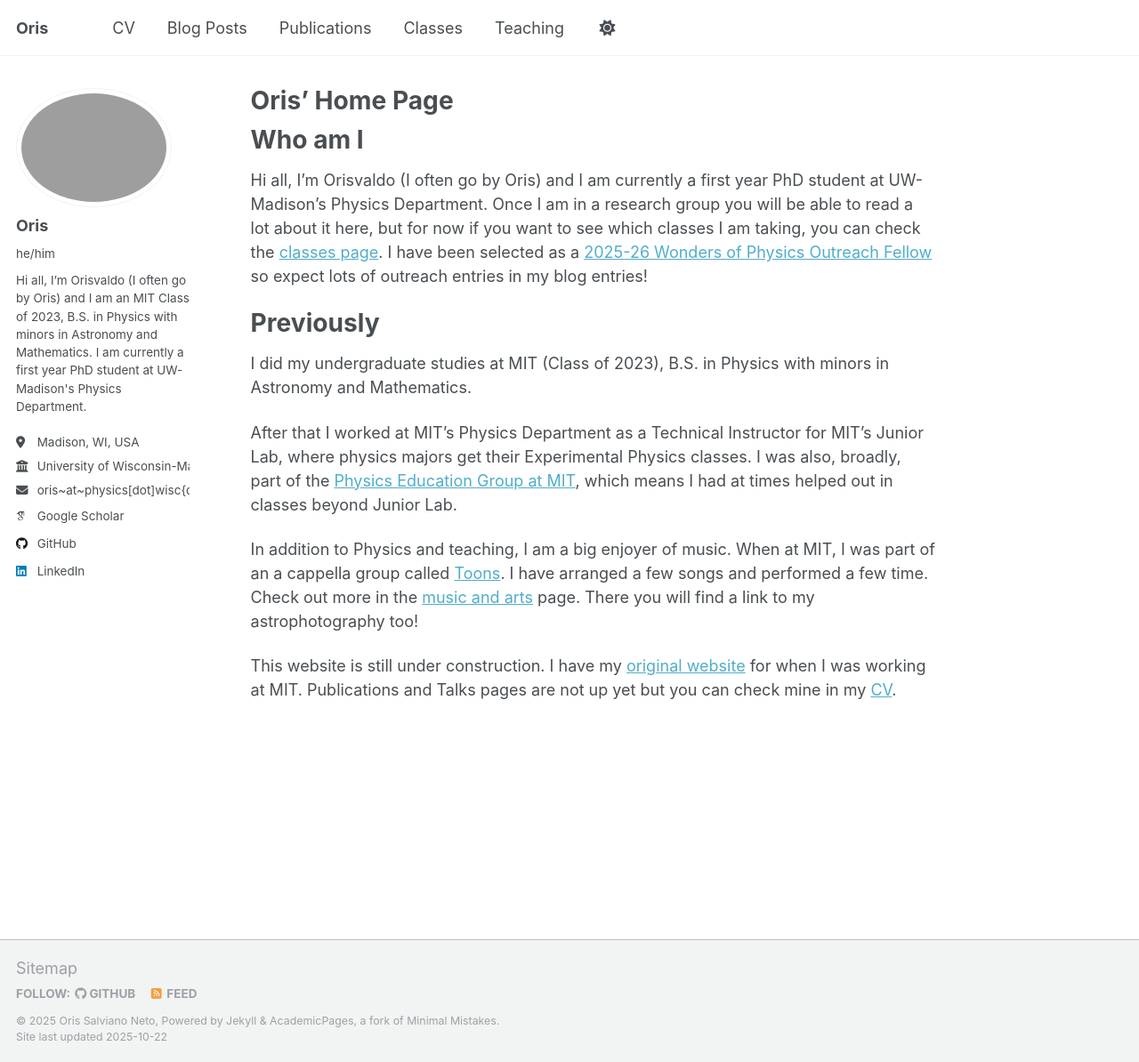
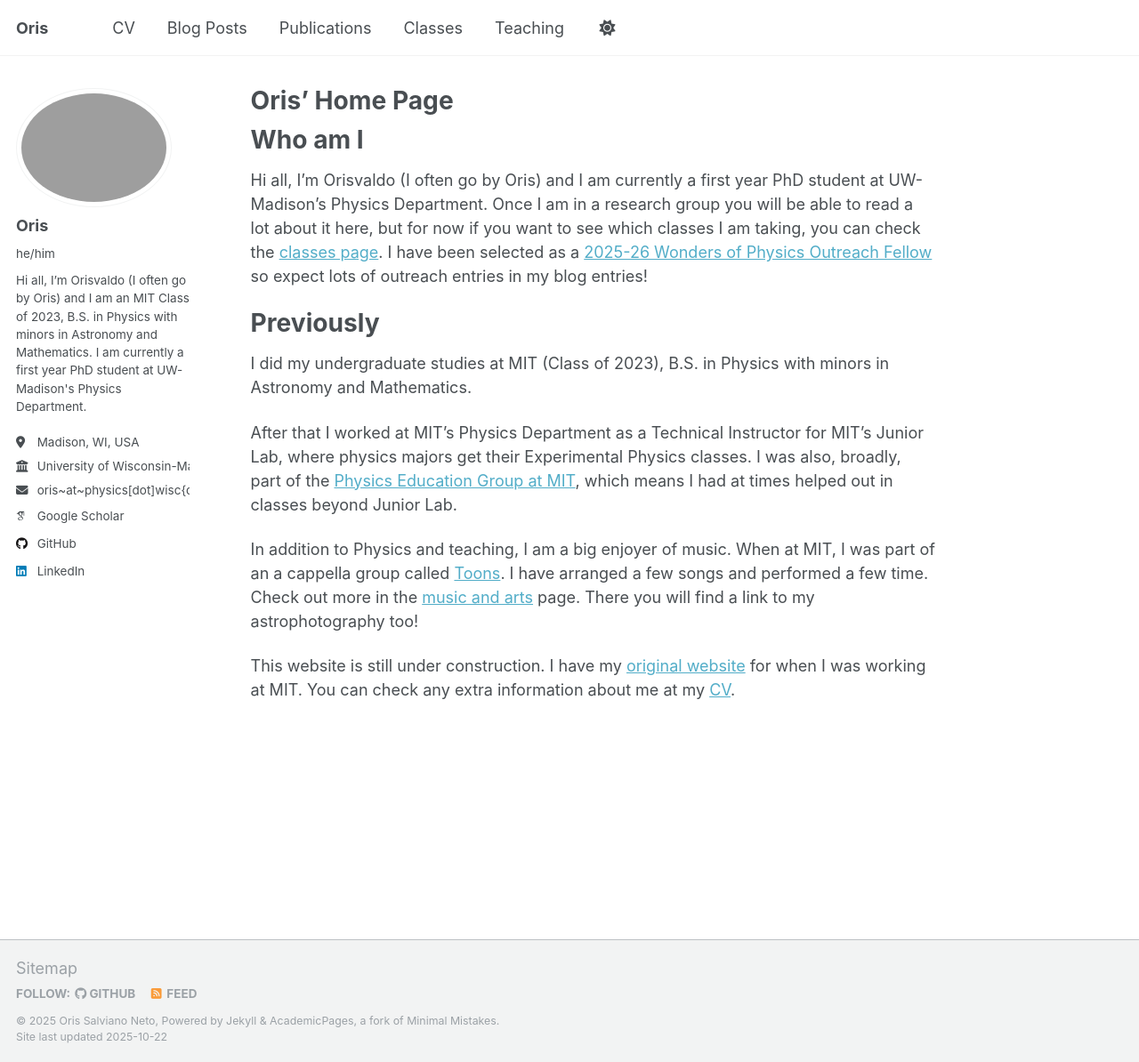
Before and after one commit to wax-ladrian/wax-ladrian.github.io, a Jekyll site: the page built from _pages/about.md, in a window 1280 px wide and 1194 px high. Shown: the whole window at 89% size. Built offline with Jekyll 4.4.1, drawn with Linux system fonts in a browser that asks for light colours; some web fonts are replaced; a script that is not in the unit is left out.

Commit message:
Updating description
Now Publications page is up!

```diff
--- a/_pages/about.md
+++ b/_pages/about.md
@@ -16,4 +16,4 @@ After that I worked at MIT's Physics Department as a Technical Instructor for MI
 
 In addition to Physics and teaching, I am a big enjoyer of music. When at MIT, I was part of an a cappella group called [Toons](https://toons.mit.edu).  I have arranged a few songs and performed a few time. Check out more in the [music and arts](/music-and-art/) page. There you will find a link to my astrophotography too!
 
-This website is still under construction. I have my [original website](https://sites.mit.edu/oris) for when I was working at MIT. Publications and Talks pages are not up yet but you can check mine in my [CV](/cv/).
+This website is still under construction. I have my [original website](https://sites.mit.edu/oris) for when I was working at MIT. You can check any extra information about me at my [CV](/cv/).
```
